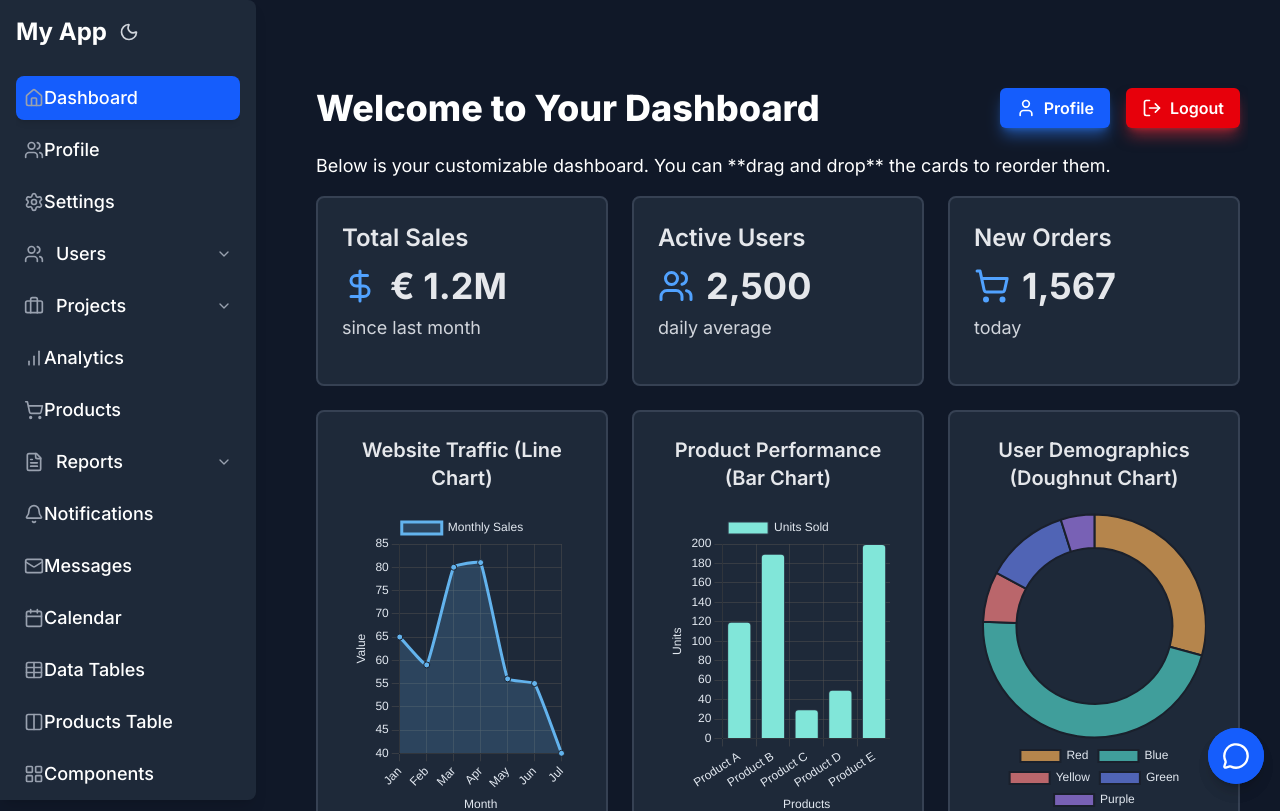
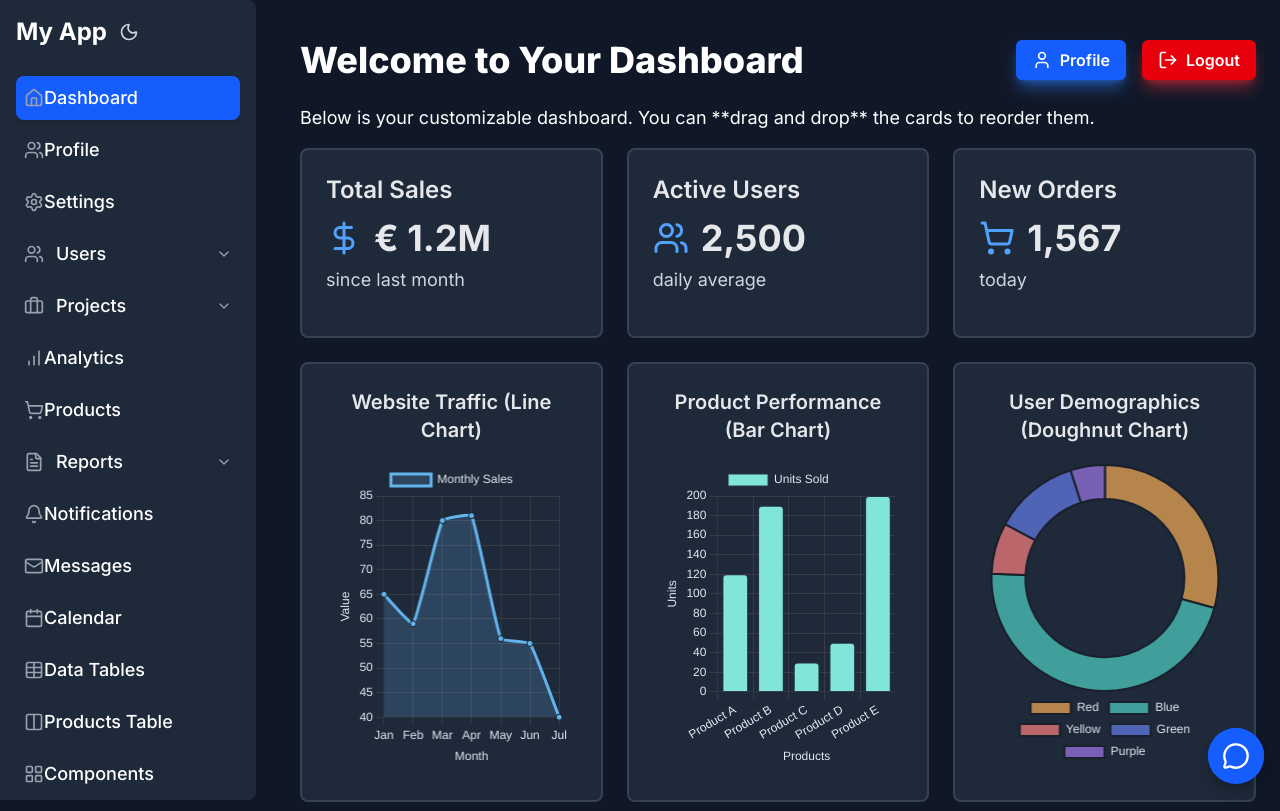
Before and after one commit to gzavlanis/business-template-next, a Next.js app: page /dashboard in a window 1280 px wide. Shown: the top 811 px of the page. Built offline with nearby package versions, Linux system fonts and the light colour scheme.

Commit message:
save changes

```diff
--- a/src/app/(main)/layout.js
+++ b/src/app/(main)/layout.js
@@ -47,21 +47,18 @@ export default function MainLayoutGroup({ children }) {
     return <Footer theme={theme} />;
   };
 
-  // Add an overlay class for small screens when sidebar is expanded
-  const overlayClass =
-    !isLargeScreen && isSidebarExpanded
-      ? 'before:content-[""] before:absolute before:inset-0 before:bg-black before:opacity-50 before:z-30'
-      : "";
-
   // Check if the current page is the dashboard
   const isDashboardPage = pathname === "/dashboard";
   const isCalendarPage = pathname === "/calendar";
   const isComponentsPage = pathname === "/components";
+  const isDataTablesPage = pathname === "/data-tables";
+  const isProductTablePage = pathname === "/product-table";
 
   // Dynamic left margin for the content wrapper.
-  // Apply ml-64 only if it's a large screen AND sidebar is expanded AND it's NOT the components page.
-  const contentAreaOffsetClass =
-    isLargeScreen && isSidebarExpanded && !isComponentsPage ? "ml-64" : "ml-15";
+  const contentAreaOffsetClass = isLargeScreen && isSidebarExpanded && !isComponentsPage ? 'ml-64' : 'ml-15';
+
+  // Add an overlay class for small screens when sidebar is expanded
+  const overlayClass = !isLargeScreen && isSidebarExpanded && !isComponentsPage ? 'before:content-[""] before:absolute before:inset-0 before:bg-black before:opacity-50 before:z-30' : '';
 
   return (
     <div
@@ -92,10 +89,10 @@ export default function MainLayoutGroup({ children }) {
         }`}
       >
         {/* Conditionally render the Header based on the current page */}
-        {!isDashboardPage && !isCalendarPage && (
+        {!isDashboardPage && !isCalendarPage && !isDataTablesPage && !isProductTablePage &&(
           <Header theme={theme} onThemeChange={handleThemeToggle} />
         )}
-        <main className={`flex-1 p-8 pt-20 overflow-y-auto flex flex-col`}>
+        <main className={`flex-1 px-1 py-4 sm:px-4 sm:py-8 pt-20 overflow-y-auto overflow-x-hidden flex flex-col w-full max-w-full ${isDashboardPage ? 'pt-8' : ''}`}>
           {children}
           <div className="flex-grow"></div>
           {renderSpecificFooter()}
--- a/src/app/login/layout.js
+++ b/src/app/login/layout.js
@@ -1,12 +1,12 @@
 export const metadata = {
-  title: 'Next.js',
+  title: 'Login',
   description: 'Generated by Next.js',
 }
 
 export default function RootLayout({ children }) {
   return (
-    <html lang="en">
-      <body>{children}</body>
-    </html>
+    <div className="flex flex-col min-h-screen">
+      {children}
+    </div>
   )
 }
--- a/src/components/Cards/SortableItem.js
+++ b/src/components/Cards/SortableItem.js
@@ -1,4 +1,6 @@
-'use client';
+// components/Cards/SortableItem.js
+'use client'; // This component uses client-side hooks from dnd-kit
+
 import React from "react";
 import { useSortable } from "@dnd-kit/sortable";
 import { CSS } from "@dnd-kit/utilities";
@@ -58,15 +60,23 @@ const IconMap = {
       style={style} // Apply dynamic styling for transforms and transitions.
       {...attributes} // Essential for accessibility (ARIA attributes).
       {...listeners} // Event listeners for drag interactions.
-      // Tailwind CSS classes for general styling, responsiveness, and hover effects.
-      className={`p-6 rounded-lg shadow-md transition-shadow duration-200 cursor-grab active:cursor-grabbing focus:outline-none
+      // ADDED: w-full, min-w-0, and responsive padding (p-4 sm:p-6)
+      // w-full: Ensures it takes the full width of its grid column.
+      // min-w-0: Crucial for allowing flex/grid items to shrink below their intrinsic content size.
+      // overflow-hidden: Prevents internal content from overflowing the card boundary.
+      // p-4 sm:p-6: Reduces padding on small screens for more content space.
+      className={`w-full min-w-0 overflow-hidden p-4 sm:p-6 rounded-lg shadow-md transition-shadow duration-200 cursor-grab active:cursor-grabbing focus:outline-none
         ${cardClasses} ${borderClasses} ${isDragging ? "opacity-70" : ""}`}
     >
       {/* Conditionally render content based on item type */}
       {content.type === 'chart' ? (
-        <div className="flex-grow flex flex-col justify-center items-center">
+        // Ensure chart container also takes full width and allows content to adapt
+        <div className="flex-grow flex flex-col justify-center items-center w-full">
           <h3 className="text-xl font-semibold mb-3 text-center">{content.title}</h3>
           {/* Render different chart types */}
+          {/* IMPORTANT: Ensure your individual chart components (LineChart, BarChartFn, etc.)
+                      are also responsive and do not have fixed pixel widths for their canvases/containers.
+                      They should use 'w-full' or percentages. */}
           {content.chartType === 'line' && <LineChart theme={theme} />}
           {content.chartType === 'bar' && <BarChartFn theme={theme} />}
           {content.chartType === 'doughnut' && <DoughnutChart theme={theme} />}
--- a/src/components/Dashboard/Dashboard.js
+++ b/src/components/Dashboard/Dashboard.js
@@ -1,15 +1,11 @@
-// components/Dashboard/Dashboard.js
-'use client'; // This directive makes this a Client Component, as it uses state, effects, and Dnd-kit hooks
-
 import React, { useState, useEffect, useCallback } from "react";
 import { DndContext, closestCenter, KeyboardSensor, PointerSensor, useSensor, useSensors, DragOverlay } from "@dnd-kit/core";
 import { arrayMove, SortableContext, sortableKeyboardCoordinates, verticalListSortingStrategy } from "@dnd-kit/sortable";
 
-import SortableItem from "../Cards/SortableItem"; // Assuming SortableItem is also a client component if it uses hooks/events
+import SortableItem from "../Cards/SortableItem";
 
 function Dashboard({ theme }) {
-  // THEME PROP: Received from the parent layout/page
-
+  // THEME PROP: Received from App.jsx
   const LOCAL_STORAGE_KEY = "dashboardLayout";
 
   const defaultItems = [
@@ -28,44 +24,31 @@ function Dashboard({ theme }) {
     { id: 'metric-engagement', title: 'Engagement Rate', type: 'metric', icon: 'Activity', value: '15.2%', unit: 'vs. prev month' },
   ];
 
-  // Initialize items with default values.
-  // We will load from localStorage in a useEffect hook after the component mounts.
-  const [items, setItems] = useState(defaultItems);
-
-  // useEffect to load layout from localStorage ONLY on the client side after mount
-  useEffect(() => {
-    if (typeof window !== 'undefined') { // Ensure window (and localStorage) is defined
+  const [items, setItems] = useState(() => {
     try {
       const savedLayout = localStorage.getItem(LOCAL_STORAGE_KEY);
       if (savedLayout) {
         const parsedLayout = JSON.parse(savedLayout);
-          // Basic validation to ensure it's an array of objects with 'id'
         if (Array.isArray(parsedLayout) && parsedLayout.every((item) => typeof item === "object" && item !== null && "id" in item)) {
           console.log("Layout loaded from localStorage.");
-            setItems(parsedLayout); // Update state with loaded layout
-          } else {
-            console.log("Invalid layout in localStorage, using default items.");
+          return parsedLayout;
         }
-        } else {
-          console.log("No layout found in localStorage, using default items.");
       }
+      console.log("No valid layout in localStorage, using default items.");
+      return defaultItems;
     } catch (error) {
       console.error("Failed to load layout from localStorage:", error);
-        // If loading fails, it will remain defaultItems as initialized
+      return defaultItems;
     }
-    }
-  }, []); // Empty dependency array means this runs only once after initial render on the client
+  });
 
-  // useEffect to persist items to localStorage whenever 'items' state changes
   useEffect(() => {
-    if (typeof window !== 'undefined') { // Ensure window (and localStorage) is defined
     try {
       localStorage.setItem(LOCAL_STORAGE_KEY, JSON.stringify(items));
     } catch (error) {
       console.error("Failed to save layout to localStorage:", error);
     }
-    }
-  }, [items]); // Runs whenever the 'items' state changes
+  }, [items]);
 
   const sensors = useSensors(
     useSensor(PointerSensor, { activationConstraint: { distance: 5 } }),
--- a/src/components/Tables/DataTable.js
+++ b/src/components/Tables/DataTable.js
@@ -1,4 +1,3 @@
-'use client';
 import { useState, useCallback, useRef } from 'react';
 import { Edit, Trash2, Download, Upload } from 'lucide-react';
 
```
Lines whose indentation alone changed are shown as unchanged.
